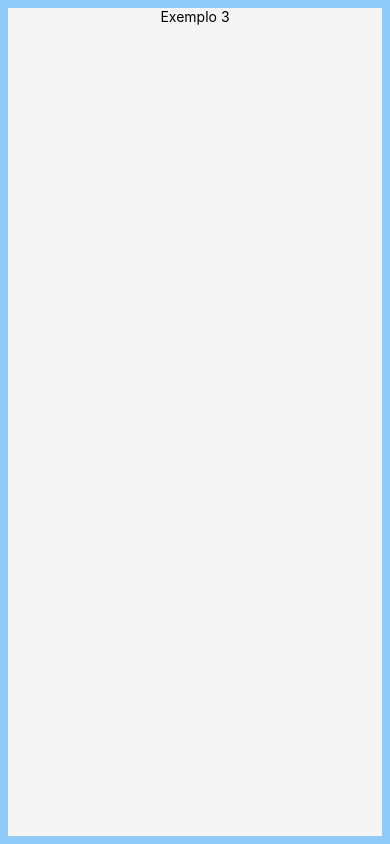
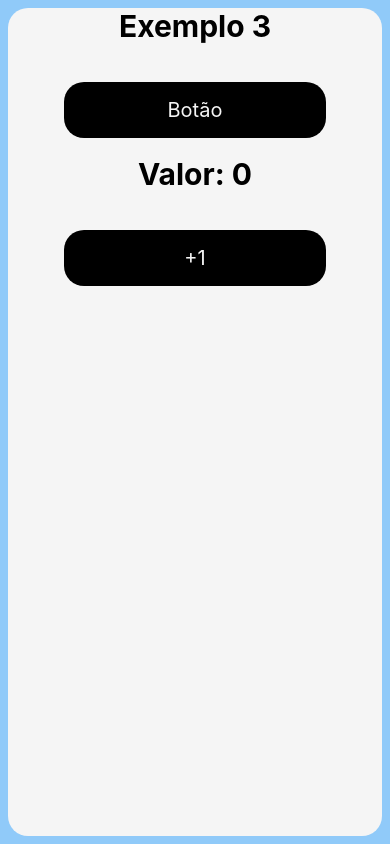
Before and after one commit to LeandroVivaldini/react_native, a React Native app: screen / in a window 390 px wide. Built offline with nearby package versions, Linux system fonts and the light colour scheme.

Commit message:
Aula 08/03

```diff
--- a/App.js
+++ b/App.js
@@ -50,4 +50,5 @@
     backgroundColor:'#90CAF9',
     padding:8,
   },
+
 });
--- a/src/ex_3/index.js
+++ b/src/ex_3/index.js
@@ -1,10 +1,40 @@
+import React,{useState} from "react";
 import { View, Text, TouchableOpacity } from "react-native";
+
 import styles from "./styles";
 
 export default function Exemplo_3 () {
+
+    let numero = 0;
+
+    function Ola (nome) {
+        alert(`Olá ${nome}`);
+    }
+
+    function incremento(){
+        numero++;
+        // console.log(numero);
+    }
+
     return(
         <View style = {styles.container}>
-            <Text> Exemplo 3 </Text>
+            <Text style={styles.titulo}> Exemplo 3 </Text>
+
+            <TouchableOpacity
+                style={styles.botao}
+                onPress={() => Ola('Leandro')}
+                >
+                <Text style={styles.txtBotao}>Botão</Text>
+                </TouchableOpacity>
+            <Text style={styles.titulo}>Valor: {numero}</Text>
+
+            <TouchableOpacity
+                style={styles.botao}
+                onPress={() => incremento()}>
+
+                <Text style={styles.txtBotao}>+1</Text>
+                </TouchableOpacity>
+
         </View>
 
     );
--- a/src/ex_3/styles.js
+++ b/src/ex_3/styles.js
@@ -5,7 +5,28 @@
         flex:1,
         backgroundColor: '#f5f5f5',
         width: '100%',
-        alignItems: 'center'
+        alignItems: 'center',
+        borderRadius:20,
+    },
+
+    titulo:{
+    fontSize:30,
+    fontWeight:'bold',
+    marginBottom:20,
+    },
+
+    botao:{
+      width:'70%',
+      padding:16,
+      backgroundColor:'#000',
+      alignItems:'center',
+      margin:18,
+      borderRadius:20,
+    },
+
+    txtBotao:{
+      color:'#f5f5f5',
+      fontSize:20,
     }
 });
 
```
